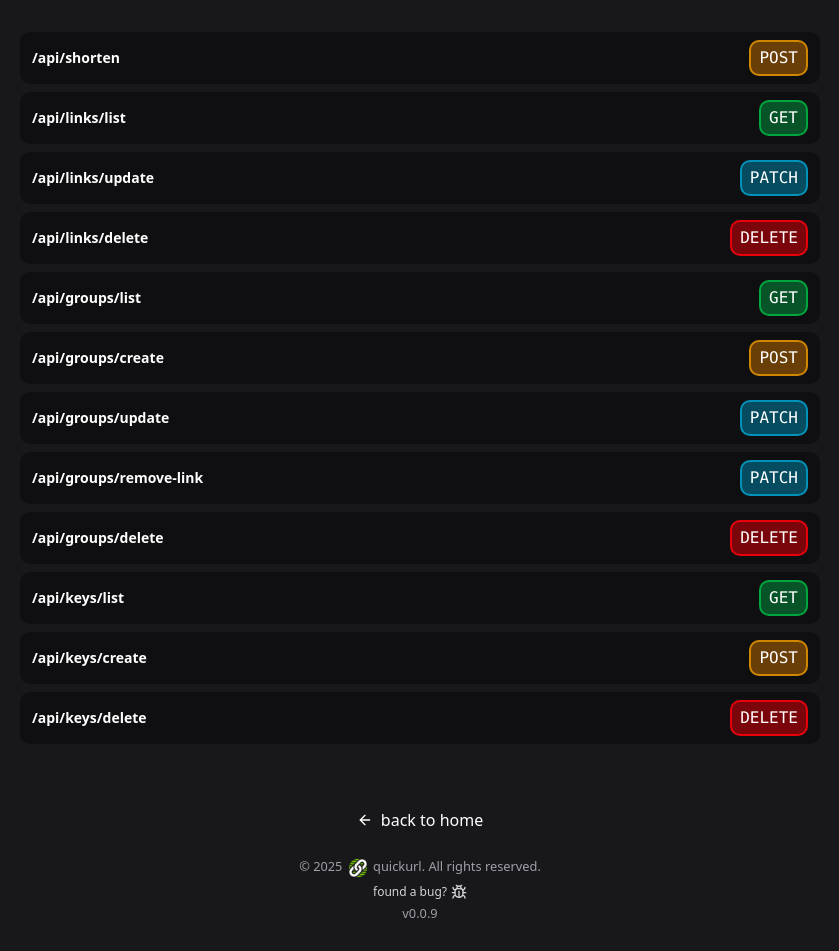
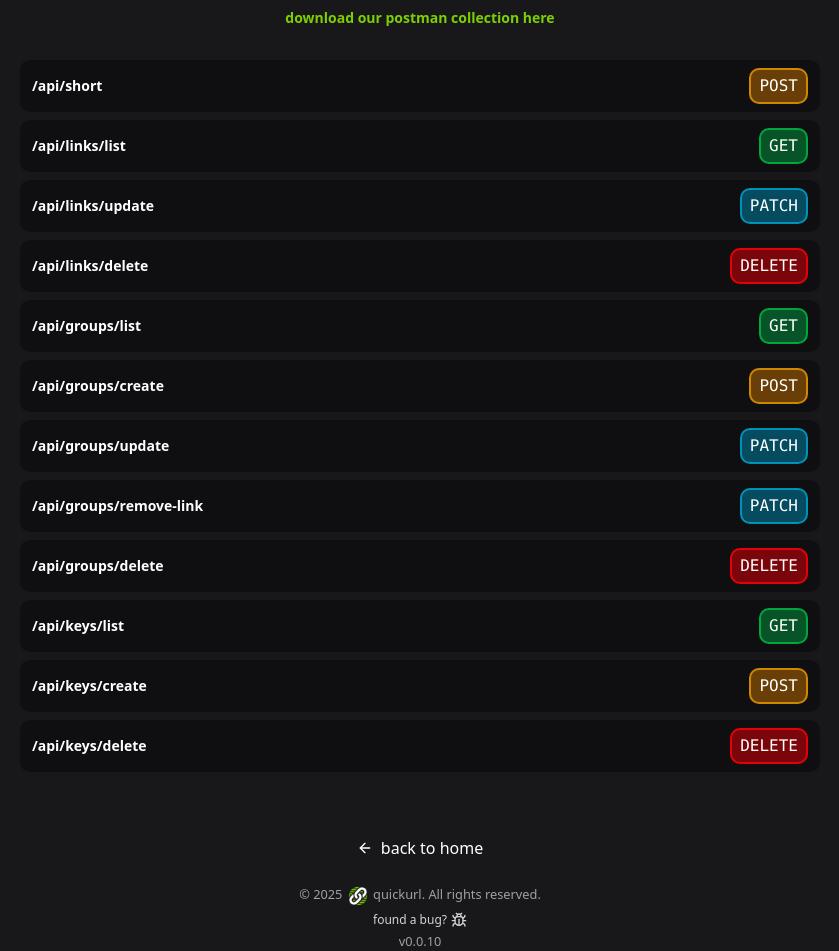
Before and after one commit to enz0rd/quickurl, a Next.js app: page /documentation in a window 1280 px wide. Shown: the part 236-1187 px from the top of the page, without its empty margins (220-1059 px from the left). Before the commit the page ends 1159 px from the top, so only its background shows below. Built offline with nearby package versions, Linux system fonts and the light colour scheme.

Commit message:
23/04/2026 - V0.0.10 - Public API adjustements
## 23/04/2026 - V0.0.10 - Public API adjustements
Bugfix:
- Public API adjustements to work without turnstile &#9989;
- Created Postman collection &#9989;
- Reviewing public API info &#9989;

```diff
--- a/package.json
+++ b/package.json
@@ -1,6 +1,6 @@
 {
   "name": "quickurl",
-  "version": "0.0.9",
+  "version": "0.0.10",
   "private": true,
   "scripts": {
     "dev": "next dev --turbopack",
--- a/src/app/api/keys/validate/route.ts
+++ b/src/app/api/keys/validate/route.ts
@@ -1,9 +1,15 @@
-import { ValidateAPIKey } from "@/lib/auth";
+import { checkIfIsAPIKey, ValidateAPIKey } from "@/lib/auth";
 import { NextResponse } from "next/server";
 
 export async function GET(req: Request) {
   try {
     const token = req.headers.get("Authorization");
+    const isApiKey = checkIfIsAPIKey(token!);
+
+    if (!isApiKey) {
+      return NextResponse.json({ error: "Invalid API key" }, { status: 400 });
+    }
+
     const apiKey = await ValidateAPIKey(token!);
 
     if (!apiKey.valid) {
--- a/src/app/api/links/update/route.ts
+++ b/src/app/api/links/update/route.ts
@@ -128,6 +128,7 @@ export async function PATCH(req: Request) {
         return NextResponse.json({ error: "Invalid input" }, { status: 400 });
       }
 
+      console.log(body.dataToUpdate);
       const parsed = editLinkSchema.safeParse(body.dataToUpdate);
 
       if (!parsed.success) {
--- a/src/app/documentation/page.tsx
+++ b/src/app/documentation/page.tsx
@@ -4,12 +4,12 @@ import FooterInfo from "@/components/FooterInfo";
 import Link from "next/link";
 import { ArrowLeft } from "lucide-react";
 import { Prism as SyntaxHighlighter } from "react-syntax-highlighter";
-import { dracula, oneDark } from "react-syntax-highlighter/dist/cjs/styles/prism";
+import { dracula } from "react-syntax-highlighter/dist/cjs/styles/prism";
 import { ScrollArea, ScrollBar } from "@/components/ui/scroll-area";
 
 const apiLinksData = [
     {
-        path: "/api/shorten",
+        path: "/api/short",
         protocol: "POST",
         documentation: {
             description: "Create a new short url using this route with the POST method",
@@ -159,7 +159,8 @@ const apiLinksData = [
         protocol: "PATCH",
         documentation: {
             description: "Update a group using this route with the PATCH method",
-            parameters: `{
+            parameters: `URL Params: ?id=group-id-here
+{ // all parameters are optional, but at least one of them is required
     "name": "group name",
     "description": "group description",
     "shortName": "GROUP-SHORTNAME" // 4 characters max
@@ -185,7 +186,7 @@ const apiLinksData = [
         protocol: "DELETE",
         documentation: {
             description: "Delete a group using this route with the DELETE method",
-            parameters: `URL Params: ?id=group-id-here`,
+            parameters: `URL Params: ?groupId=group-id-here`,
             response: `{
     "message": "Group deleted successfully",
 }`,
@@ -245,6 +246,13 @@ export default function Page() {
                     <p className="text-gray-500 text-md mx-2 text-wrap text-center">
                         here you can find the api documentation for quickurl
                     </p>
+                    <a
+                        href="https://documenter.getpostman.com/view/23741676/2sBXqFPPB7"
+                        target="_blank"
+                        className="text-lime-500 text-sm font-semibold"
+                        >
+                            download our postman collection here
+                        </a>
                 </div>
                 <div className="container flex flex-col gap-2 text-wrap justify-center items-center">
                     {apiLinksData.map((link, i) => (
--- a/src/components/FooterInfo.tsx
+++ b/src/components/FooterInfo.tsx
@@ -9,7 +9,7 @@ export default function FooterInfo() {
         © {new Date().getFullYear()} <Logo type="dark" bg={false} /> quickurl. All rights reserved.
       </small>
       <BugFoundDialog />
-      <small className="text-wrap text-zinc-400">v0.0.9</small>
+      <small className="text-wrap text-zinc-400">v0.0.10</small>
     </div>
   );
 }
--- a/src/lib/auth.ts
+++ b/src/lib/auth.ts
@@ -1,19 +1,19 @@
-import jwt from 'jsonwebtoken';
-import { NextResponse } from 'next/server';
-import { prisma } from './prisma';
+import jwt from "jsonwebtoken";
+import { NextResponse } from "next/server";
+import { prisma } from "./prisma";
 
 export async function ValidateToken(req: Request) {
   const token = req.headers.get("Authorization");
 
   if (!token) {
-        NextResponse.json({ message: "Unauthorized" }, {status: 401});
+    NextResponse.json({ message: "Unauthorized" }, { status: 401 });
     return;
   }
 
   const jwtSecret = process.env.JWT_SECRET;
   if (!jwtSecret) {
     console.error("ERROR VALIDATING TOKEN - JWT secret is not set");
-        NextResponse.json({ message: "Internal server error" }, {status: 500});
+    NextResponse.json({ message: "Internal server error" }, { status: 500 });
     return;
   }
 
@@ -23,95 +23,111 @@ export async function ValidateToken(req: Request) {
     return { valid: true, token: decoded, message: "Token is valid" };
   }
 
-    NextResponse.json({ message: "Unauthorized" }, {status: 401});
+  NextResponse.json({ message: "Unauthorized" }, { status: 401 });
 }
 
 export async function ValidateAPIKey(apiKey: string) {
   try {
-        const [firstPart, timestampPart, planStatus] = apiKey.split('/');
+    const [firstPart, timestampPart, planStatus] = apiKey.split("/");
 
-        if(!firstPart || !timestampPart || !planStatus) {
+    if (!firstPart || !timestampPart || !planStatus) {
       throw new Error("Invalid API key");
     }
-        console.log('pass1')
 
-        const [userId, emailEncoded] = firstPart.split('-');
-        const [customerIdEncoded, expiresAtEncoded] = timestampPart.split('-');
+    const [userId, emailEncoded] = firstPart.split("-");
+    const [customerIdEncoded, expiresAtEncoded] = timestampPart.split("-");
 
-        if(!userId || !emailEncoded || !customerIdEncoded || !expiresAtEncoded) {
+    if (!userId || !emailEncoded || !customerIdEncoded || !expiresAtEncoded) {
       throw new Error("Invalid API key");
     }
-        console.log('pass2')
 
     const email = atob(emailEncoded);
     const customerId = atob(customerIdEncoded);
     const expiresAt = new Date(atob(expiresAtEncoded)).getTime();
     const planStatusDecoded = atob(planStatus);
 
-        if(isNaN(expiresAt)) {
+    if (isNaN(expiresAt)) {
       throw new Error("Invalid API key");
     }
-        console.log('pass3')
+    console.log("pass3");
 
     const maxAge = 30 * 24 * 60 * 60 * 1000; // 30 days
     const now = Date.now();
 
-        if(now - expiresAt > maxAge) {
+    if (now - expiresAt > maxAge) {
       throw new Error("API key expired");
     }
-        console.log('pass4')
+    console.log("pass4");
 
     const userData = await prisma.user.findUnique({
       where: {
-                id: userId
+        id: userId,
       },
       select: {
         email: true,
         stripeCustomerId: true,
         subscriptions: {
           select: {
-                        status: true
-                    }
-                }
-            }
+            status: true,
+          },
+        },
+      },
     });
 
-        if(!userData) {
+    if (!userData) {
       throw new Error("User not found");
     }
 
-        if(!userData.stripeCustomerId) {
+    if (!userData.stripeCustomerId) {
       throw new Error("Stripe customer ID not found");
     }
 
-        if(!userData.subscriptions) {
+    if (!userData.subscriptions) {
       throw new Error("Subscription not found");
     }
 
-        if(userData.subscriptions.status !== planStatusDecoded || userData.email !== email || userData.stripeCustomerId !== customerId) {
-            throw new Error('Invalid API Key');
+    if (
+      userData.subscriptions.status !== planStatusDecoded ||
+      userData.email !== email ||
+      userData.stripeCustomerId !== customerId
+    ) {
+      throw new Error("Invalid API Key");
     }
 
     const checkKey = await prisma.apiKeys.findUnique({
       where: {
         key: apiKey,
-                isActive: true
-            }
+        isActive: true,
+      },
     });
 
-        if(!checkKey) {
-            throw new Error('Invalid API Key');
+    if (!checkKey) {
+      throw new Error("Invalid API Key");
     }
 
-        return { valid: true, key: {
+    return {
+      valid: true,
+      key: {
         id: userId,
         email: userData.email,
         customerId: userData.stripeCustomerId,
-        } };
+      },
+    };
   } catch (err) {
     return {
       valid: false,
-            reason: (err as Error).message
+      reason: (err as Error).message,
+    };
   }
 }
+
+export function checkIfIsAPIKey(token: string) {
+    const pattern = /^[a-z][a-z0-9]{22,24}-[A-Za-z0-9+\]+\/[A-Za-z0-9+\]+-[A-Za-z0-9+\]+\/[A-Za-z0-9+\]+\/[A-Za-z0-9+\/=]+$/;
+    const regex = new RegExp(pattern);
+
+    if (!regex.test(token)) {
+        return false;
     }
+
+    return true;
+}
--- a/src/lib/schema.ts
+++ b/src/lib/schema.ts
@@ -19,7 +19,7 @@ export const urlShortenerFormSchemaAPI = z.object({
     }),
     slug: z.string().min(6, {
       message: "Please use a slug that is at least 6 characters long"
-    }),
+    }).optional(),
     groupId: z.string().optional(),
 }).strict();
 
```
Also changed, not shown: 2 other files (tests, documents, lock files or other folders). Lines whose indentation alone changed are shown as unchanged.
